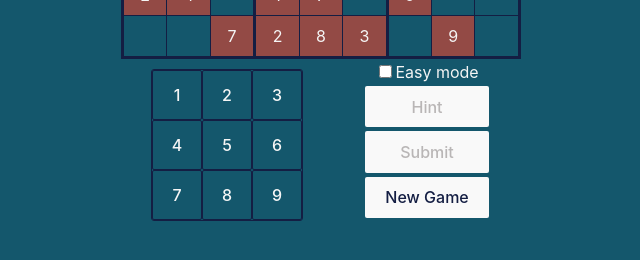
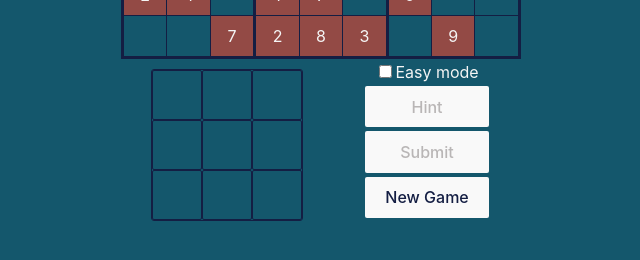
Before and after one commit to NickOsman11/SudokuSolverRevenge, a React (Vite) app in the folder sudoku/: page /1 in a window 1280 px wide. Shown: the part 390-650 px from the top of the page, without its empty margins (319-959 px from the left). Built offline with nearby package versions, Linux system fonts and the light colour scheme.

Commit message:
No tried numbers

```diff
--- a/sudoku/src/Components/GameScreen/GameScreen.tsx
+++ b/sudoku/src/Components/GameScreen/GameScreen.tsx
@@ -63,23 +63,18 @@ export default function GameScreen(): JSX.Element  {
         let puzzleCopy = new Puzzle(undefined, puzzle.matrix.map(i => {return i.map(j => {return j})}))
         //creates a copy of the current puzzle which can be altered and used to set the new puzzle state
 
-        if (easyMode) {                                                     //easy mode-----------------------------
-            if (hintHelper.checkIfNumberEliminated(row, col, newValue)) {   //If an eliminated number was guessed
-                puzzleCopy.addTriedNumber(row, col, newValue)               //crosses it off the list (will not appear on numpad any more)
-            }
-            else if (hintHelper.checkIfMoveCorrect(row, col, newValue)) {   //Sets number if number is fully degtermined
-                puzzleCopy.setNumber(row, col, newValue)                    //If indeterminate, does nothing
-                if (hintSquare && hintSquare.row === row && hintSquare.col === col) {     //if that was the hint square,
-                    setHintSquare(undefined)                    //set it to blank
-                }
-            }
-        }
-        else {                                                              //hard mode-----------------------------
+        if (!easyMode) {                                                    //hard mode-----------------------------
             if (puzzle.numberAt(row, col) !== newValue) {                   //if a number different from the one already there was guessed
                 puzzleCopy.setNumber(row, col, newValue)                    //set that number
             }
             else {                                                          //if the number already there was guessed
                 puzzleCopy.setNumber(row, col, 0)                           //unset that number
+            }
+        }
+        else if (hintHelper.checkIfMoveCorrect(row, col, newValue)) {               //easy mode-----------------------------
+            puzzleCopy.setNumber(row, col, newValue)                                //if enough info is available to know the move is correct, set that number
+            if (hintSquare && hintSquare.row === row && hintSquare.col === col) {   //if that was the hint square,
+                setHintSquare(undefined)                                            //set it to blank
             }
         }
         setSelectedSquare(puzzleCopy.matrix[row][col])
@@ -103,6 +98,7 @@ export default function GameScreen(): JSX.Element  {
                 puzzle={puzzle}
                 makeMove={makeMove}
                 easyMode={easyMode}
+                hintHelper={hintHelper}
             />
             <Settings
                 puzzle={puzzle}
@@ -112,6 +108,7 @@ export default function GameScreen(): JSX.Element  {
                 easyMode={easyMode}
                 setEasyMode={setEasyMode}
                 setHintSquare={setHintSquare}
+                selectedSquare={selectedSquare}
                 setSelectedSquare={setSelectedSquare}
                 setMessage={setMessage}
             />
--- a/sudoku/src/Components/GameScreen/Numpad.tsx
+++ b/sudoku/src/Components/GameScreen/Numpad.tsx
@@ -1,3 +1,5 @@
+import puzzles from '../../assets/puzzles';
+import HintHelper from '../../GameObjects/hintHelper';
 import Puzzle from '../../GameObjects/puzzle';
 import GridSquare from '../../GameObjects/square';
 import './Numpad.scss'
@@ -7,15 +9,29 @@ interface NumpadProps {
     puzzle: Puzzle;
     makeMove: (newValue: number) => void;
     easyMode: boolean;
+    hintHelper: HintHelper;
 }
 
 export default function Numpad(props: NumpadProps): JSX.Element{
 
+    const square = props.selectedSquare
+
+    function checkIfNumberShouldDisplay(n: number) {
+        return (square && (
+            //numbers should display if easy mode turned off
+            !props.easyMode
+            //should display if it represents the selected square
+            || (square.value === n + 1)
+            //should display if it isn't an eliminated number
+            || !props.hintHelper.checkIfNumberEliminated(square.row, square.col, n + 1)
+        ))
+    }
+
     return(
         <div className="numpad">
             {props.puzzle.numbers.map(n => {
-                const classname = "numpad-square" + `${(props.selectedSquare && (props.selectedSquare.value === n + 1) ? " selected" : "")}`
-                const numberToDisplay = (props.easyMode  && props.selectedSquare && props.selectedSquare.triedNumbers.includes(n + 1)) ? "" : `${n + 1}`
+                const square = props.selectedSquare
+                const classname = "numpad-square" + `${(square && (square.value === n + 1) ? " selected" : "")}`
 
                 return (
                     <button
@@ -23,7 +39,7 @@ export default function Numpad(props: NumpadProps): JSX.Element{
                         className={classname}
                         onClick={() => props.makeMove(n+1)}
                     >
-                        {numberToDisplay}
+                        {checkIfNumberShouldDisplay(n) ? `${n+1}` : ""}
                     </button>
                 )
             })}
--- a/sudoku/src/Components/GameScreen/Settings.tsx
+++ b/sudoku/src/Components/GameScreen/Settings.tsx
@@ -18,6 +18,7 @@ interface SettingsProps {
     easyMode: boolean;
     setEasyMode: (mode: boolean) => void;
     setHintSquare: (hintSquare: Square | undefined) => void;
+    selectedSquare?: Square;
     setSelectedSquare: (selectedSquare: Square | undefined) => void;
     setMessage: (successMessage: string | undefined) => void;
 }
@@ -35,14 +36,15 @@ export function Settings(props: SettingsProps) {
 
             puzzleCopy.matrix.forEach(row => {              //for each row
                 row.filter(square => square.value !== 0)    //find all the squares that are not blank
-                                                            //of those find all squares that do not match the solved matrix
+                                                            //of those, find all squares that do not match the solved matrix
                 .filter(square => square.value !== props.initialPuzzle.solvedMatrix[square.row][square.col])
                                                             //for each of those, replace that square in the new matrix with a blank one
-                .forEach(square => puzzleCopy.matrix[square.row][square.col] = new Square(square.row, square.col, 0) )
+                .forEach(square => puzzleCopy.setNumber(square.row, square.col, 0))
             })
-            props.setPuzzle(puzzleCopy)                   //replace puzzle with corrected copy
+            props.setPuzzle(puzzleCopy)
+            //the selected square may have contained a number - replace it with a blank square
+            props.selectedSquare && props.setSelectedSquare(new Square(props.selectedSquare.row, props.selectedSquare.col, 0))
         }
-        props.setSelectedSquare(undefined)
         props.setHintSquare(undefined)
         props.setEasyMode(!props.easyMode)
     }
--- a/sudoku/src/GameObjects/hintHelper.ts
+++ b/sudoku/src/GameObjects/hintHelper.ts
@@ -39,7 +39,7 @@ export default class HintHelper {
     populateEliminatedNumbers(puzzle: Puzzle) {
         this.numbers.forEach(i => {
             this.numbers.forEach(j => {
-                this.updateEliminatedNumbers(i, j, puzzle.matrix[i][j].value)
+                this.updateEliminatedNumbers(i, j, puzzle.numberAt(i, j))
             })
         })
     }
--- a/sudoku/src/GameObjects/puzzle.ts
+++ b/sudoku/src/GameObjects/puzzle.ts
@@ -54,17 +54,15 @@ export default class Puzzle {
         return numbersList
     }
 
-    numberAt(i:number, j:number) {
-        return this.matrix[i][j].value
+    squareAt(row: number, col: number) {
+        return this.matrix[row][col]
     }
 
-    setNumber(i:number, j:number, newValue:number) {
-        this.matrix[i][j].value = newValue
+    numberAt(row: number, col: number) {
+        return this.matrix[row][col].value
     }
 
-    addTriedNumber(i:number, j:number, number: number) {
-        if (this.numberAt(i, j) !== number){
-            this.matrix[i][j].triedNumbers.push(number)
-        }
+    setNumber(row: number, col: number, newValue: number) {
+        this.matrix[row][col].value = newValue
     }
 };
--- a/sudoku/src/GameObjects/square.ts
+++ b/sudoku/src/GameObjects/square.ts
@@ -2,12 +2,10 @@ export default class Square {
     row: number;
     col: number;
     value: number;
-    triedNumbers: number[];
 
     constructor(row: number, col: number, value: number) {
         this.row = row;
         this.col = col;
         this.value = value              //the number at that square - zero if empty
-        this.triedNumbers = []          //the numbers that have already been guessed for this square
     }
 }
```
